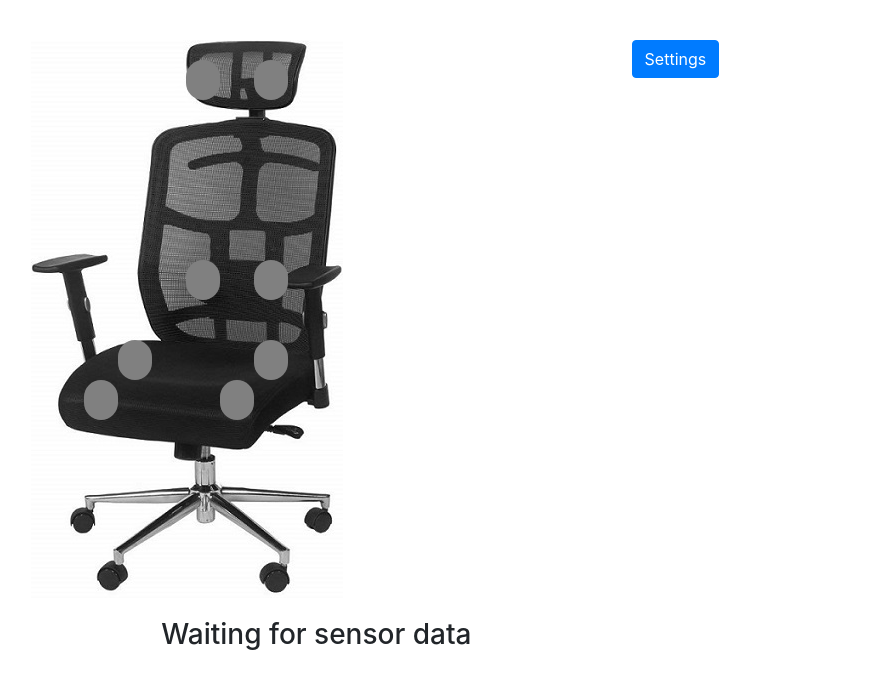
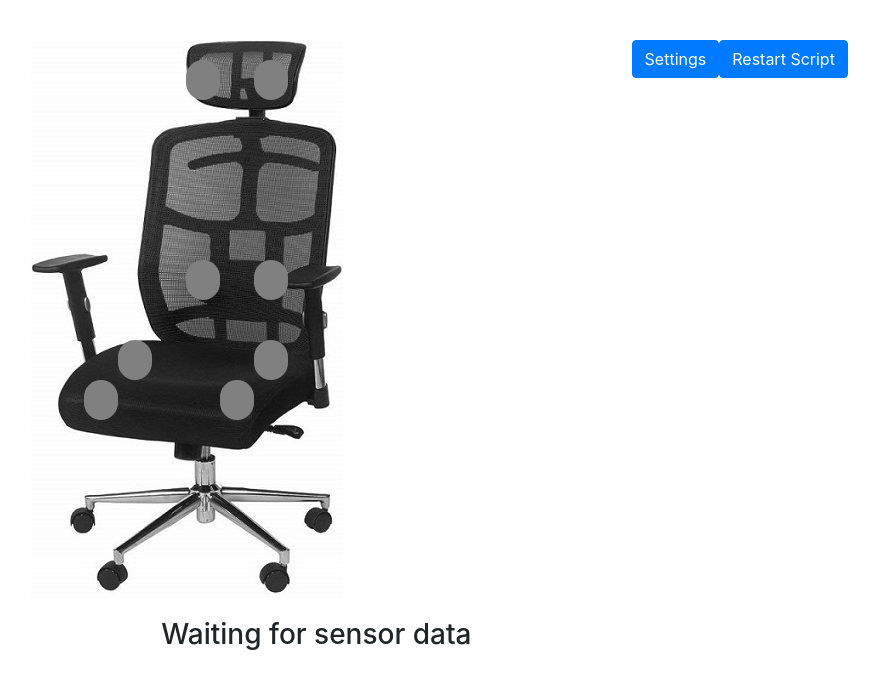
Before and after one commit to aerochlitz/poschair_website, a Vue app: page / in a window 1280 px wide. Shown: the top 688 px of the page, without its empty margins (78-957 px from the left). Built offline with nearby package versions, Linux system fonts and the light colour scheme; no server answers; the HTML template or start-up script is replaced by a standard one.

Commit message:
Working on rerun script functionality

```diff
--- a/src/components/SettingsComponent.vue
+++ b/src/components/SettingsComponent.vue
@@ -8,6 +8,11 @@
       data-toggle="modal"
       data-target="#settingsModal"
     >Settings</button>
+    <button
+      v-on:click="restartScript()"
+      type="button"
+      class="btn btn-primary"
+      >Restart Script</button>
     <div
       class="modal fade"
       id="settingsModal"
@@ -139,7 +144,10 @@ export default class SettingsComponent extends Vue {
   private shutdown() {
     data.shutdown();
     this.freezeUI();
-    // add an Startup button
+  }
+
+  private restartScript() {
+    data.rerun();
   }
 }
 </script>
--- a/src/services/websocket.ts
+++ b/src/services/websocket.ts
@@ -32,7 +32,8 @@ export const ENDPOINTS = {
     SET_INTERVAL: 'setInterval',
     SNOOZE: 'snooze',
     RECALIBRATE: 'recalibrate',
-    SHUTDOWN: 'shutdown'
+    SHUTDOWN: 'shutdown',
+    RERUN_SCRIPT: 'rerunScript'
 };
 
 export const SIGNALS = {
@@ -74,6 +75,10 @@ class DataService {
         return this.send(ENDPOINTS.SHUTDOWN);
     }
 
+    public rerun = () => {
+        return this.send(ENDPOINTS.RERUN_SCRIPT);
+    }
+
     // do something when the backend sends a signal. For example on error
     public register = (key: string, callback: (...params: any[]) => void) => {
         if (!this.callbacks[key]) {
```
